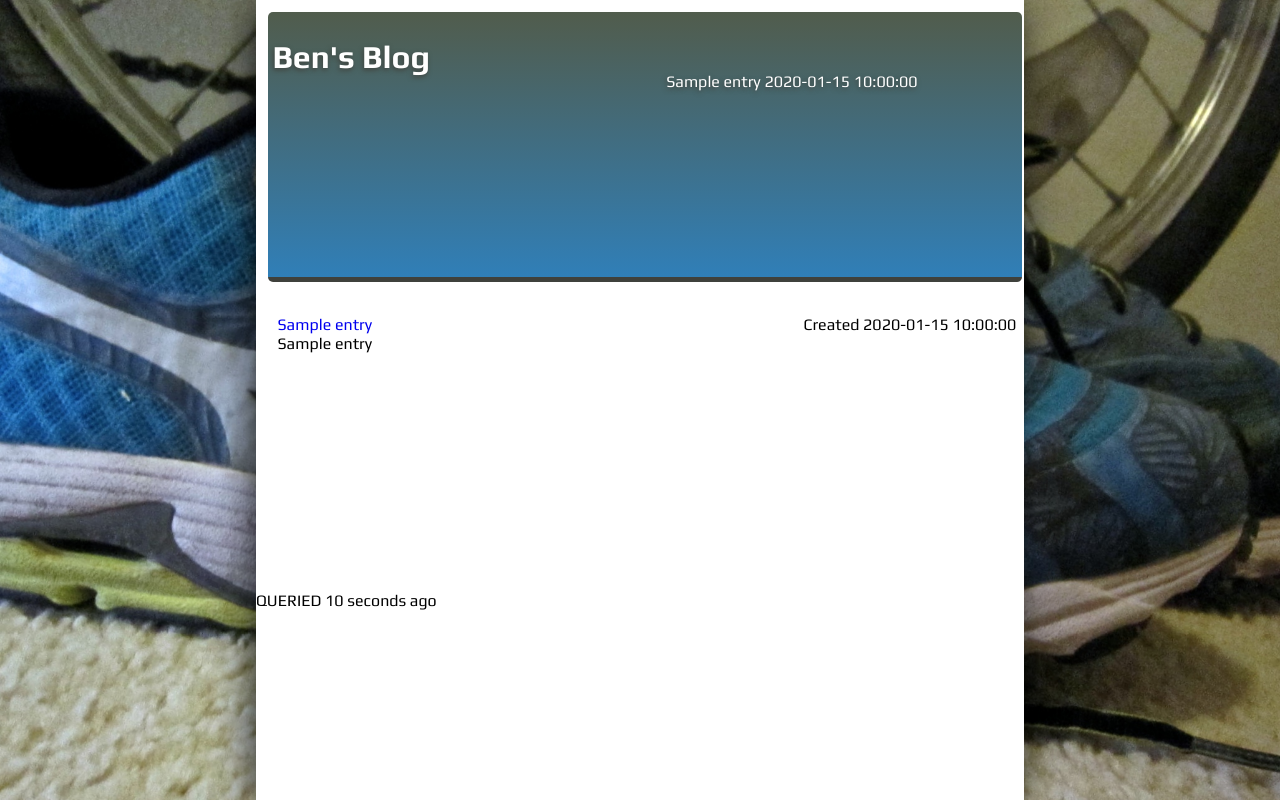
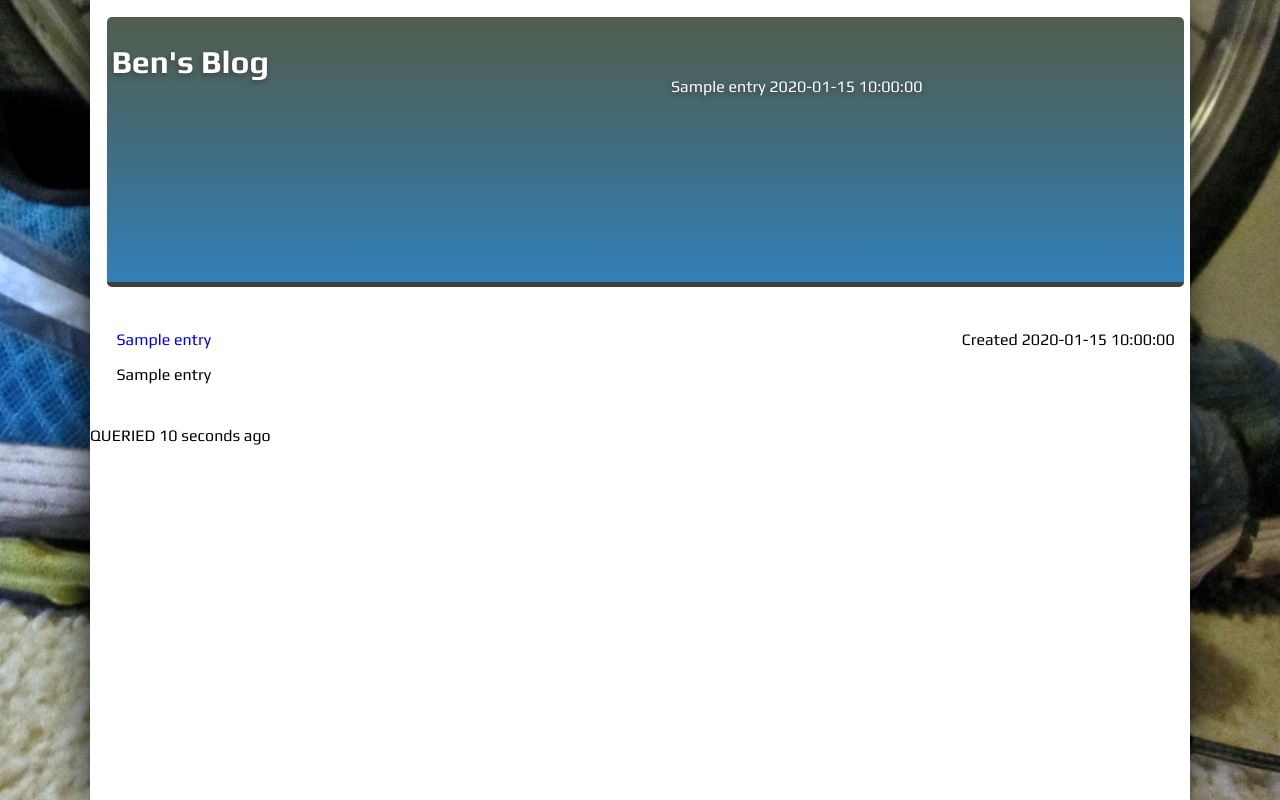
Before and after one commit to BenPatterson2/patterson-ben, a Python web app: template views/blogs.html in a window 1280 px wide. Run offline with Jinja, Linux system fonts and the light colour scheme; the template is opened without the code that fills it: most values are stand-ins (such as "Sample title", 1, 10 or a date in 2020).

Commit message:
more changes

```diff
--- a/assets/css/style.css
+++ b/assets/css/style.css
@@ -11,6 +11,10 @@ html, body{
 	height: 100%;
 
 	font-family: 'Play', sans-serif;
+}
+pre {
+	font-family: 'Play', sans-serif;
+
 }
 header{
 	padding: 5px;
@@ -129,6 +133,13 @@ html, body{
 }
 
 }
+@media screen and (min-width : 1200px)  {
+
+.container{
+	width:1100px;
+}
+
+	}
 
 
 /******
@@ -193,6 +204,7 @@ li {
 .entry {
 	overflow: hidden;
 	width: 96.2%;
+	height: 100%;
 
 	padding: 10px;
 }
--- a/views/blogs.html
+++ b/views/blogs.html
@@ -17,7 +17,7 @@
 
 
 
-                <a href="mailto:Benthomaspatterson@gmail.com?subject=Hi Ben! I think you're awesome"><h1>Ben's Blog</h1></a>
+                <a href="/blog/"><h1>Ben's Blog</h1></a>
 
 
             <div class="blogs-nav">
@@ -52,7 +52,7 @@
                         Created {{entry.created}}
                     </div>
                     <div class="entry-body">
-                        {{entry.entry}}
+                        <pre>{{entry.entry}}</pre>
                     </div>
 
 
--- a/views/layouts/front.html
+++ b/views/layouts/front.html
@@ -4,7 +4,7 @@
 		<title>Ben Patterson -  Personal page </title>
 		<link rel="stylesheet" href="css/normalize.css">
 		<link href='http://fonts.googleapis.com/css?family=Play:400,700' rel='stylesheet' type='text/css'>
-		<link rel="stylesheet" href="css/style.css">
+		<link rel="stylesheet" href="/css/style.css">
 
 	</head>
 
@@ -36,6 +36,7 @@
 					<li><a href="http://cynic-cycles.appspot.com/">Cynic Cycles</a></li>
 					<li><a href="http://benruns.github.io/2048/">2048 Clone</a></li>
 					<li><a href="https://github.com/BenRuns">Github</a></li>
+					<li><a href="http://ben-todo-list.herokuapp.com/">To-do list</a>
 
 				</ul>
 			</div>
```
